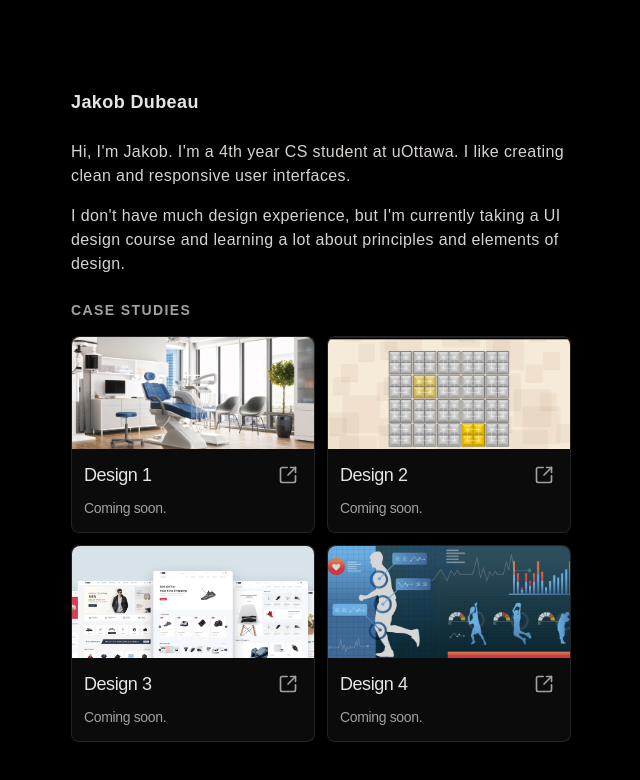
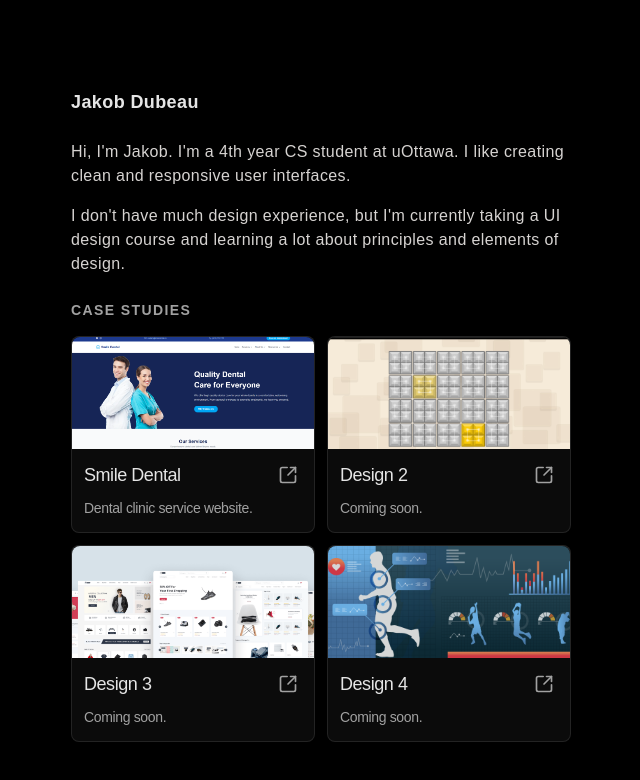
Before and after one commit to jakobdubeau/seg3125-portfolio, a Next.js app: page / in a window 1280 px wide. Shown: the top 780 px of the page, without its empty margins (319-959 px from the left). Built offline with nearby package versions, Linux system fonts and the light colour scheme.

Commit message:
add assignment 2

```diff
--- a/src/app/page.js
+++ b/src/app/page.js
@@ -2,7 +2,7 @@ import Image from "next/image";
 import Link from "next/link";
 import ProjectCard from "@/components/ProjectCard";
 
-import Design1Image from "../../public/images/iStock-dentist-office-scaled-e1682524249428.jpg";
+import Design1Image from "../../public/images/smiledental.png";
 import Design2Image from "../../public/images/memory-block.png";
 import Design3Image from "../../public/images/1_rDN1RbUDmaoNHiKfXSURog.png";
 import Design4Image from "../../public/images/beyond-game-day-article-hero.png";
@@ -10,11 +10,11 @@ import Design4Image from "../../public/images/beyond-game-day-article-hero.png";
 export default function Home() {
   const projects = [
 		{
-			title: "Design 1",
-			href: "/coming-soon",
-			description: "Coming soon.",
+			title: "Smile Dental",
+			href: "https://seg3125-service-site.vercel.app/",
+			description: "Dental clinic service website.",
 			image: Design1Image,
-			imageAlt: "Design 1",
+			imageAlt: "Smile Dental",
 		},
 		{
 			title: "Design 2",
```
Also changed, not shown: public/images/iStock-dentist-office-scaled-e1682524249428.jpg (deleted), public/images/smiledental.png (added).
